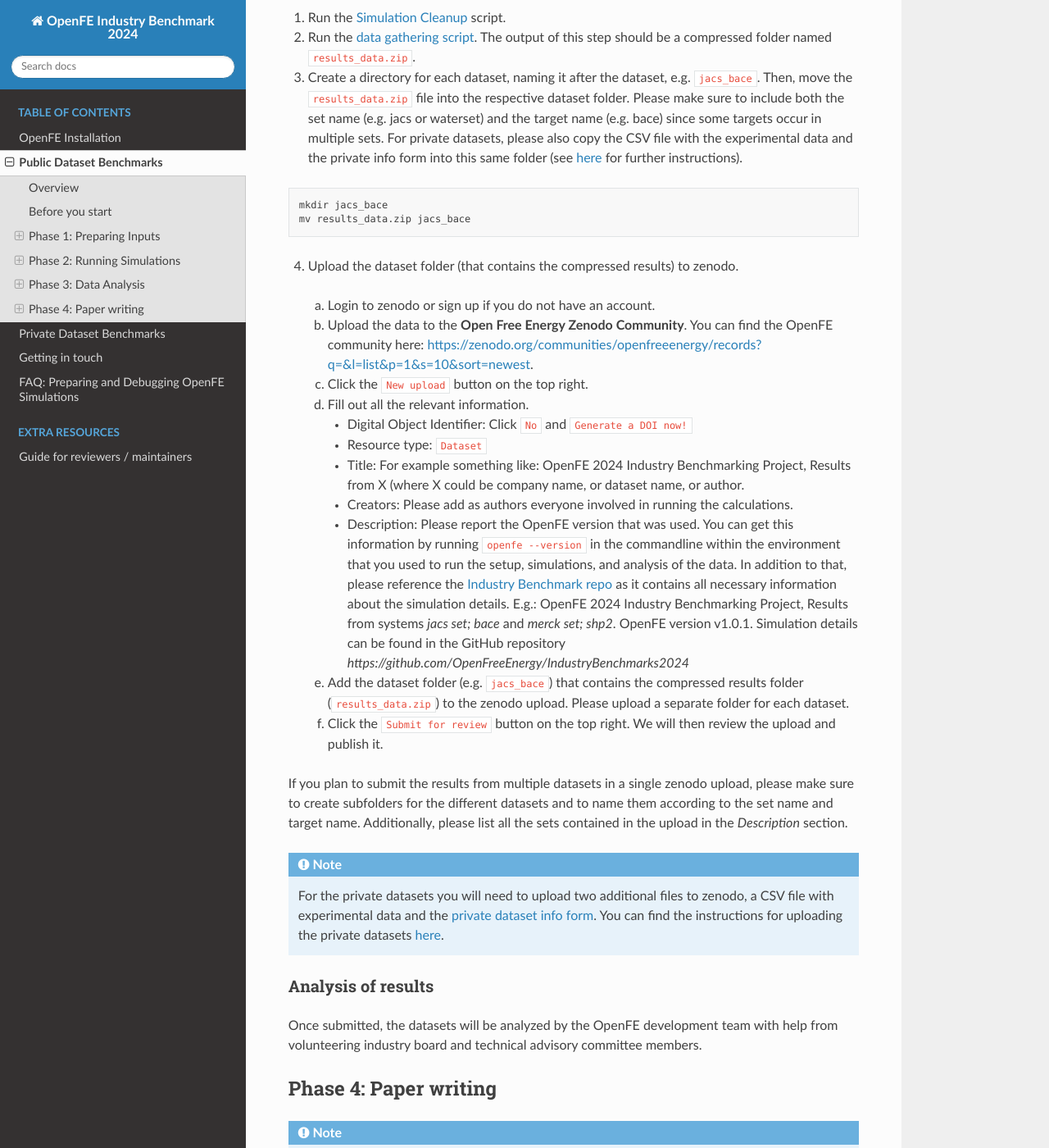
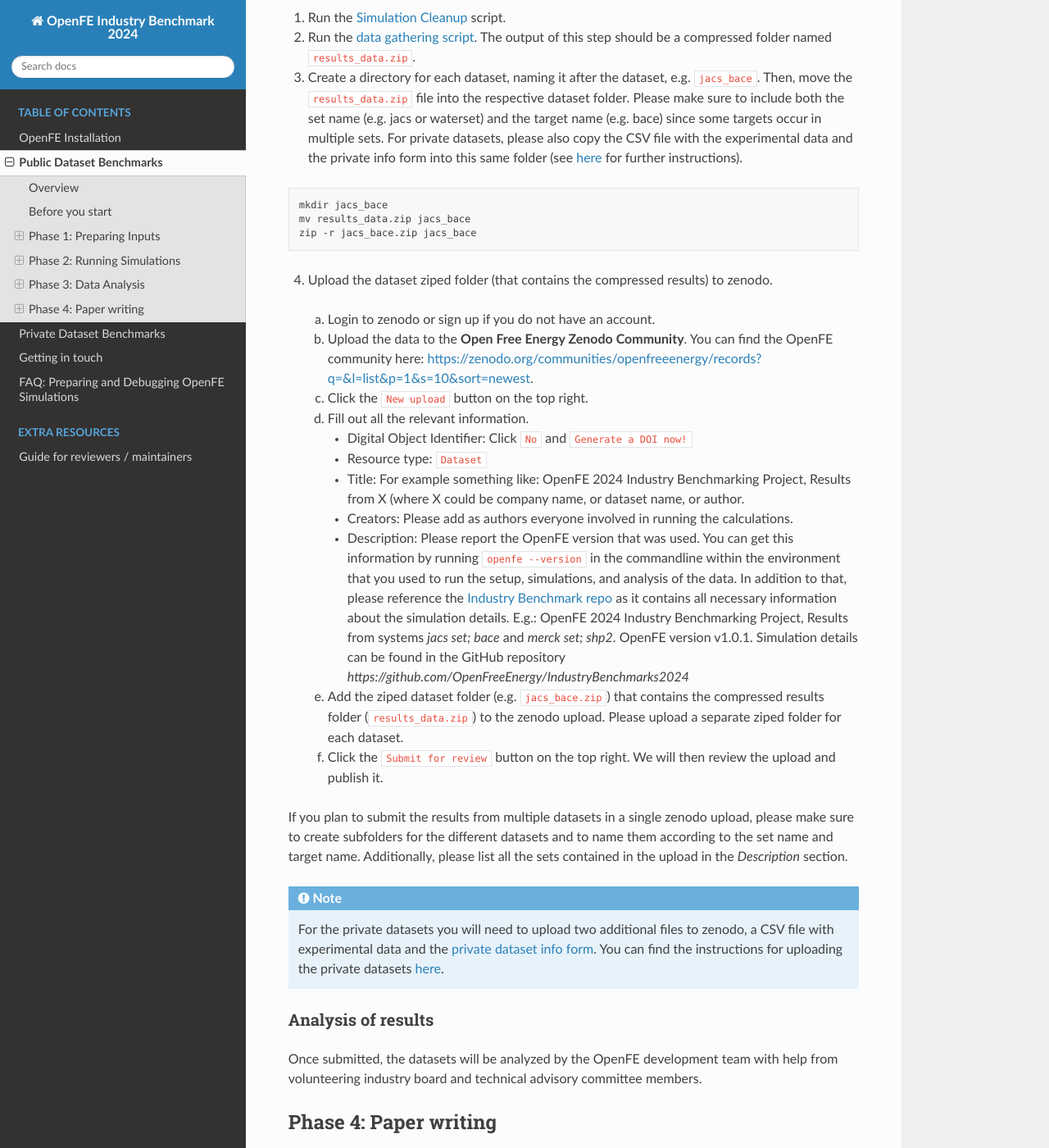
Before and after one commit to OpenFreeEnergy/IndustryBenchmarks2024, a Sphinx documentation site: the page built from docs/source/public/overview.rst, in a window 1280 px wide and 1400 px high, scrolled down 16423 px. Shown: the whole window at 82% size. Built offline with Sphinx 7.4.7 and the Read the Docs theme 3.1.0, drawn with Linux system fonts in a browser that asks for light colours.

Commit message:
Update upload steps
https://support.zenodo.org/help/en-gb/1-upload-deposit/74-can-i-upload-folders-directories

you can't upload a folder directly

```diff
--- a/docs/source/public/overview.rst
+++ b/docs/source/public/overview.rst
@@ -740,8 +740,9 @@ To upload the data, please follow these steps:
 
     mkdir jacs_bace
     mv results_data.zip jacs_bace
+    zip -r jacs_bace.zip jacs_bace
 
-4. Upload the dataset folder (that contains the compressed results) to zenodo.
+4. Upload the dataset ziped folder (that contains the compressed results) to zenodo.
 
   a) Login to zenodo or sign up if you do not have an account.
   b) Upload the data to the **Open Free Energy Zenodo Community**. You can find the OpenFE community here: `https://zenodo.org/communities/openfreeenergy/records?q=&l=list&p=1&s=10&sort=newest <https://zenodo.org/communities/openfreeenergy/records?q=&l=list&p=1&s=10&sort=newest>`_.
@@ -756,7 +757,7 @@ To upload the data, please follow these steps:
        it contains all necessary information about the simulation details.
        E.g.: OpenFE 2024 Industry Benchmarking Project, Results from systems `jacs set; bace` and `merck set; shp2`. OpenFE version v1.0.1.  Simulation details can be found in the GitHub repository `https://github.com/OpenFreeEnergy/IndustryBenchmarks2024`
 
-  e) Add the dataset folder (e.g. ``jacs_bace``) that contains the compressed results folder (``results_data.zip``) to the zenodo upload. Please upload a separate folder for each dataset.
+  e) Add the ziped dataset folder (e.g. ``jacs_bace.zip``) that contains the compressed results folder (``results_data.zip``) to the zenodo upload. Please upload a separate ziped folder for each dataset.
   f) Click the ``Submit for review`` button on the top right. We will then review the upload and publish it.
 
 If you plan to submit the results from multiple datasets in a single zenodo upload, please make sure to create subfolders for the different datasets
```
